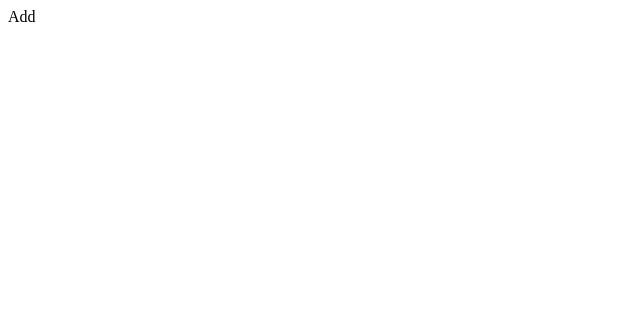
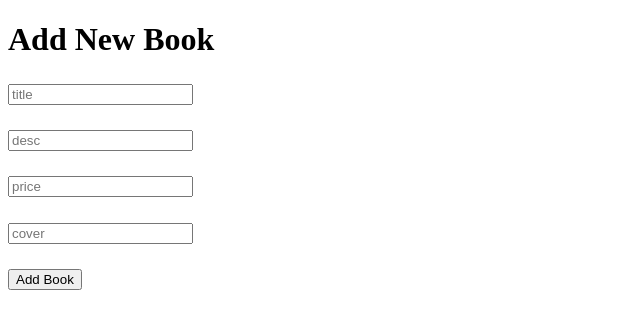
Before and after one commit to zuse-lightning/sql-nodejs-react, a React (Create React App) app: page /add in a window 1280 px wide. Shown: the top 328 px of the page, without its empty margins (0-640 px from the left). Built offline with nearby package versions, Linux system fonts and the light colour scheme.

Commit message:
constructed Add page

```diff
--- a/src/pages/Add.jsx
+++ b/src/pages/Add.jsx
@@ -1,9 +1,52 @@
-import React from "react";
+import React, { useState, useEffect } from "react";
+import { useNavigate } from "react-router-dom";
+import axios from "axios";
 
 const Add = () => {
-  return (
-    <div>Add</div>
-  )
+
+    const [book, setBook] = useState({
+        title: "",
+        desc: "",
+        price: null,
+        cover: ""
+    });
+
+    const navigate = useNavigate();
+
+    const handleChange = (e) => {
+        setBook(prev => ({...prev, [e.target.name]: e.target.value}));
+    };
+
+    const handleSubmit = async (e) => {
+        e.preventDefault();
+        try {
+            await axios.post("http://localhost:8800/books", book);
+            navigate("/");
+        } catch(err) {
+            console.log(err);
+        }
+    };
+
+    console.log(book);
+
+    return (
+        <div className="form">
+            <h1>Add New Book</h1>
+            <div style={{margin: "2% 0"}}>
+                <input type="text" placeholder="title" onChange={handleChange} name="title" />
+            </div>
+            <div style={{margin: "2% 0"}}>
+                <input type="text" placeholder="desc" onChange={handleChange} name="desc" />
+            </div>
+            <div style={{margin: "2% 0"}}>
+                <input type="number" placeholder="price" onChange={handleChange} name="price" />
+            </div>
+            <div style={{margin: "2% 0"}}>
+                <input type="text" placeholder="cover" onChange={handleChange} name="cover" />
+            </div>
+            <button onClick={handleSubmit} type="submit">Add Book</button>
+        </div>
+    )
 };
 
 export default Add;
```
